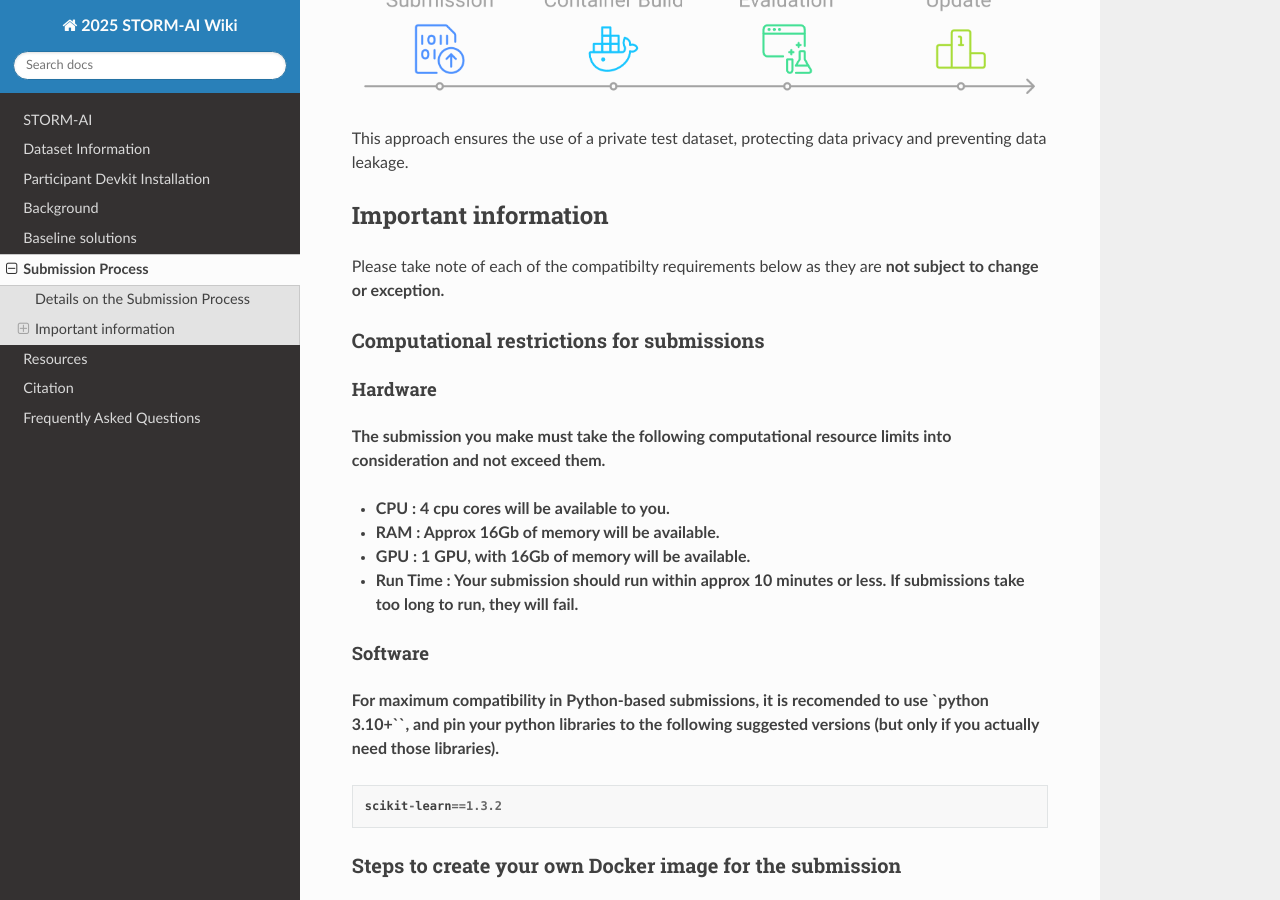
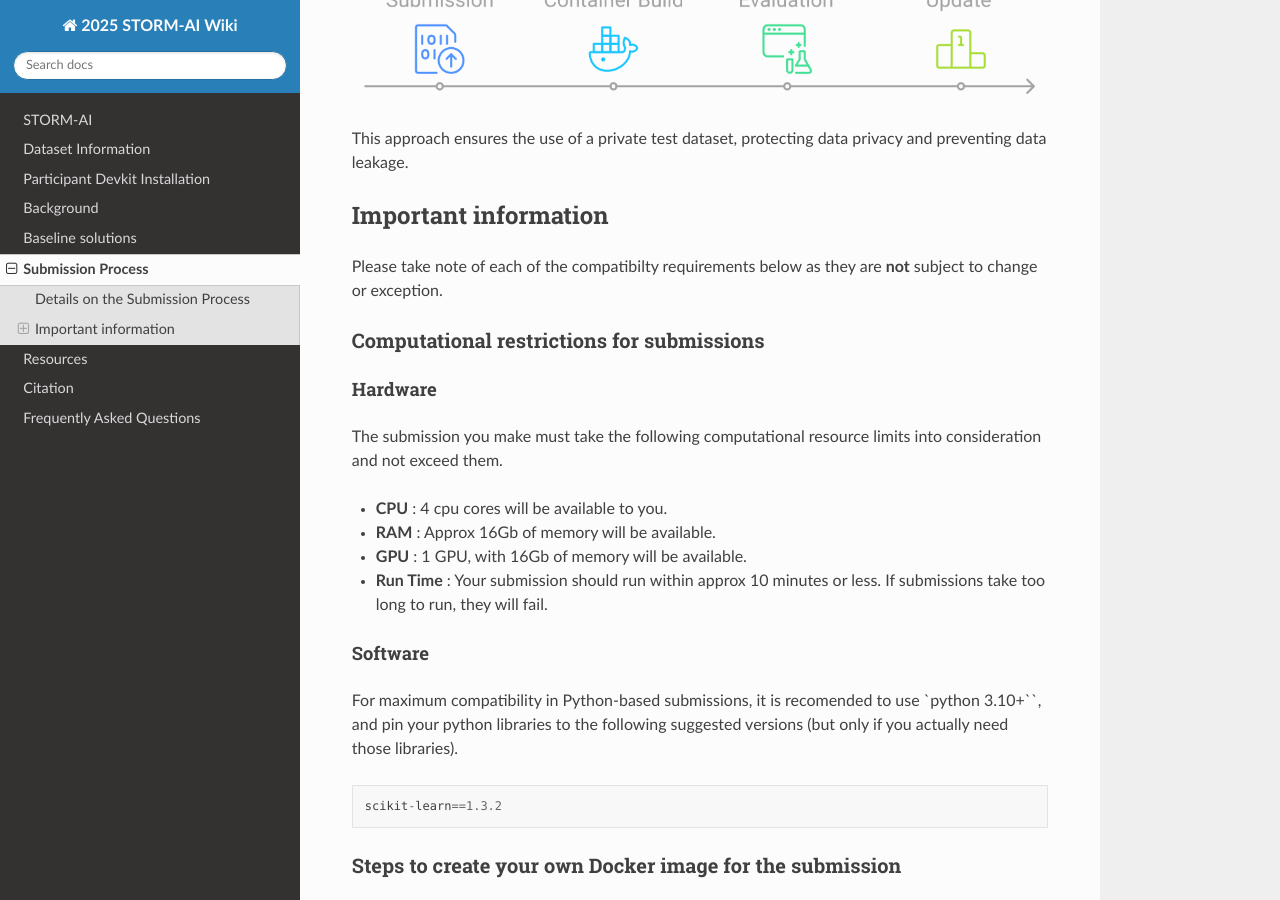
Before and after one commit to olgupila/STORM-AI-devkit-2025, a Sphinx documentation site: the page built from docs/submission.md, in a window 1280 px wide and 900 px high, scrolled down 839 px. Built offline with Sphinx 7.4.7 and the Read the Docs theme 3.1.0, drawn with Linux system fonts in a browser that asks for light colours; pages that are not in the unit, such as notebooks, are missing from menus.

```diff
--- a/docs/submission.md
+++ b/docs/submission.md
@@ -21,7 +21,7 @@ This approach ensures the use of a private test dataset, protecting data privacy
 
 ## Important information
 
-Please take note of each of the compatibilty requirements below as they are <b>not<b> subject to change or exception.
+Please take note of each of the compatibilty requirements below as they are <b>not</b> subject to change or exception.
 
 ### Computational restrictions for submissions
 #### Hardware
```
